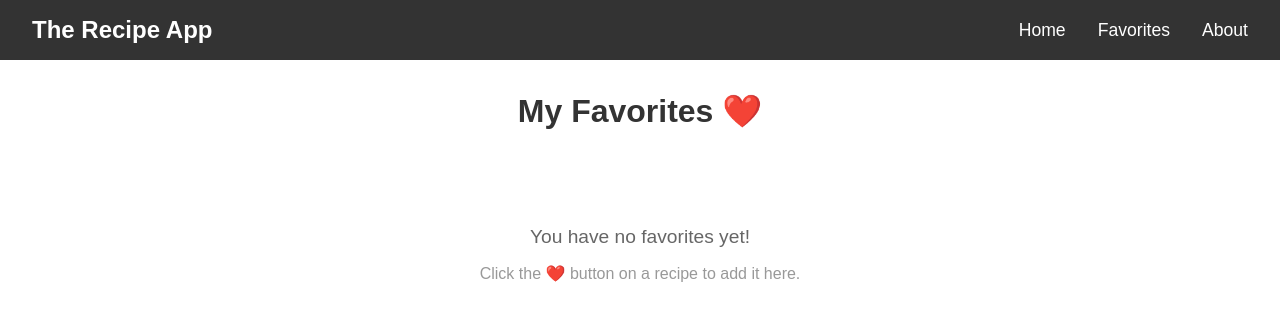
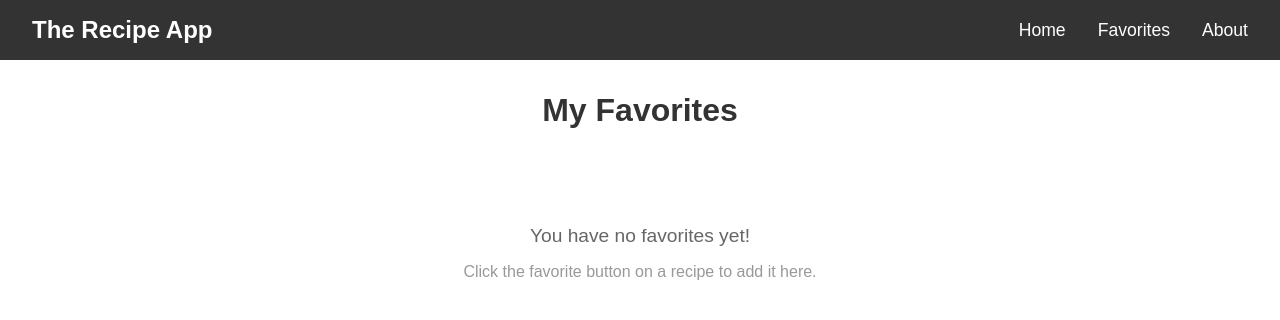
Before and after one commit to lunahjort/recept-projekt, a React (Vite) app: page /favorites in a window 1280 px wide. Shown: the top 320 px of the page. Built offline with nearby package versions, Linux system fonts and the light colour scheme.

Commit message:
sista koll i koden med kommentarer osv

```diff
--- a/index.html
+++ b/index.html
@@ -1,4 +1,4 @@
-<!doctype html>
+<!DOCTYPE html>
 <html lang="en">
   <head>
     <meta charset="UTF-8" />
--- a/src/components/Navbar.jsx
+++ b/src/components/Navbar.jsx
@@ -8,9 +8,11 @@ function Navbar() {
     <nav className="navbar">
       <h2 className="navbar-logo">The Recipe App</h2>
       <div className="navbar-links">
+
         {/* Link används istället för <a> eftersom det förhindrar sidladdning
             och istället använder react router för navigation.
             'to' attributet anger vilken route som ska aktiveras */}
+
         <Link to="/" className="navbar-link">Home</Link>
         <Link to="/favorites" className="navbar-link">Favorites</Link>
         <Link to="/about" className="navbar-link">About</Link>
--- a/src/components/RecipeCard.jsx
+++ b/src/components/RecipeCard.jsx
@@ -7,16 +7,21 @@ import './RecipeCard.css';
 function RecipeCard({ recipe }) {
   return (
     <div className="recipe-card">
+
       {/* strMealThumb - URL till receptbilden från API:et
           strMeal - receptets namn, använd som alt-text*/}
       <img src={recipe.strMealThumb} alt={recipe.strMeal} className="recipe-card-image"/>
       <div className="recipe-card-content">
+
         {/* receptets namn/titel */}
         <h3 className="recipe-card-title">{recipe.strMeal}</h3>
+
         {/* receptets kategori */}
         <p className="recipe-card-category">{recipe.strCategory}</p>
+
         {/* receptets ursprungsland*/}
         <p className="recipe-card-area">{recipe.strArea}</p>
+
         {/* länk till detaljsidan för receptet*/}
         <Link to={`/recipe/${recipe.idMeal}`} className="recipe-card-button">View Recipe</Link>
       </div>
--- a/src/pages/Favorites.jsx
+++ b/src/pages/Favorites.jsx
@@ -9,16 +9,19 @@ import './Favorites.css';
 function Favorites() {
   // favorites: Array med favorit-ID:n (strängar)
   // initialiseras med en funktion som körs en gång vid mount
-  // detta mönster (lazy initial state) och används för att
+  // detta mönster (lazy initial state) används för att
   // undvika att läsa från localStorage vid varje render
   const [favorites, setFavorites] = useState(() => {
+
     // hämtar sparade favoriter från localstorage
     const saved = localStorage.getItem('favorites');
+
     // JSON-strängen till array eller returnerar en tom array
     return saved ? JSON.parse(saved) : [];
   });
   // recipes: Array med fullständiga receptobjekt (hämtade från API:et)
   const [recipes, setRecipes] = useState([]);
+
   // loading: Boolean för loading-state
   const [loading, setLoading] = useState(true);
 
@@ -27,16 +30,17 @@ function Favorites() {
   useEffect(() => {
     const fetchFavorites = async () => {
       try {
-        // favorites är en array med ID:n: ["52772", "52854", ...]
+        // favorites är en array med ID:n: ["52772"]
         // Vi behöver konvertera varje ID till ett fullständigt receptobjekt
-
         // .map() skapar en array av Promises (ett API-anrop för varje ID)
         // Varje anrop hämtar receptdata baserat på ID
         const recipePromises = favorites.map(id => getRecipeById(id));
+
         // Promise.all() väntar tills alla API-anrop är klara
         // Detta är effektivt eftersom alla anrop körs parallellt
         // results blir en array med receptobjekt: [{recipe1}, {recipe2}, ...]
         const results = await Promise.all(recipePromises);
+
         // Om ett recept har tagits bort från API:et, returnerar getRecipeById null
         // .filter() tar bort alla null-värden från arrayen
         // recipe !== null betyder "behåll endast recept som inte är null"
@@ -44,6 +48,7 @@ function Favorites() {
       } catch (error) {
         console.error('Error fetching favorites:', error);
       } finally {
+
         // Avslutar loading-state oavsett om det lyckas eller misslyckas
         setLoading(false);
       }
@@ -55,13 +60,16 @@ function Favorites() {
 
   // funktion som tar bort ett recept från favoriter
   const removeFavorite = (id) => {
+
     // filter() skapar en ny array utan det angivna ID:t
     // favId !== id betyder "behåll alla ID:n UTOM det som ska tas bort"
     const updated = favorites.filter(favId => favId !== id);
+
     // Uppdaterar state med den nya favorit-arrayen
     // Detta triggar en re-render och useEffect körs igen
 
     setFavorites(updated);
+
     // Sparar den uppdaterade favorit-listan till localStorage
     // så att ändringen finns kvar vid nästa besök
     localStorage.setItem('favorites', JSON.stringify(updated));
@@ -69,9 +77,11 @@ function Favorites() {
 
   return (
     <div className="favorites-container">
-      <h1 className="favorites-title">My Favorites ❤️</h1>
+      <h1 className="favorites-title">My Favorites</h1>
+
       {/* Visar loading-text medan receptdata hämtas */}
       {loading && <p className="favorites-message">Loading favorites...</p>}
+
       {/* Visar ett meddelande om användaren inte har några favoriter
           Detta visas endast när: den inte laddar (!loading)
           och receptarrayen är tom (recipes.length === 0) */}
@@ -79,20 +89,24 @@ function Favorites() {
         <div className="favorites-empty">
           <p className="favorites-message">You have no favorites yet!</p>
           <p className="favorites-info">
-            Click the ❤️ button on a recipe to add it here.
+            Click the favorite button on a recipe to add it here.
           </p>
         </div>
       )}
 
       {!loading && recipes.length > 0 && (
         <div className="favorites-grid">
+
           {/* map() loopar genom alla favoritrecept */}
           {recipes.map(recipe => (
+
             // Vi wrappar varje RecipeCard i en div för att kunna
             // lägga till en "Remove"-knapp under kortet
             <div key={recipe.idMeal} className="favorites-card-wrapper">
+
               {/* Återanvänder RecipeCard-komponenten för att visa receptet */}
               <RecipeCard recipe={recipe} />
+
               {/* Remove-knapp för att ta bort receptet från favoriter
                   onClick använder en arrow function för att skicka med
                   receptets ID till removeFavorite-funktionen */}
--- a/src/pages/RecipeDetail.jsx
+++ b/src/pages/RecipeDetail.jsx
@@ -111,7 +111,7 @@ function RecipeDetail() {
       <div className="recipe-detail-header">
         <h1 className="recipe-detail-title">{recipe.strMeal}</h1>
         {/* Favorites-knapp - ändrar utseende baserat på isFavorite */}
-        <button className={`recipe-detail-fav-btn ${isFavorite ? 'favorited' : ''}`} onClick={toggleFavorite}> {isFavorite ? '❤️ Favorited' : '🤍 Add to Favorites'}</button>
+        <button className={`recipe-detail-fav-btn ${isFavorite ? 'favorited' : ''}`} onClick={toggleFavorite}> {isFavorite ? 'Favorited' : 'Add to Favorites'}</button>
       </div>
 
       {/* Receptbild */}
@@ -119,7 +119,7 @@ function RecipeDetail() {
 
       {/* Kategori och ursprungsland */}
       <div className="recipe-detail-info">
-        <span className="recipe-detail-badge">{recipe.strCategory}</span>
+        <span className="recipe-detail-badge">{recipe.strCategory}</span><br/>
         <span className="recipe-detail-badge">{recipe.strArea}</span>
       </div>
 
--- a/src/services/api.js
+++ b/src/services/api.js
@@ -61,8 +61,8 @@ export const getRandomRecipes = async (count = 8) => {
     const promises = Array(count).fill().map(() =>
       fetch(`${BASE_URL}/random.php`).then(res => res.json())
     );
-    // fetch returnerar ett Promise, .then() hanterar svaret direkt
-    // Promise.all() väntar tills ALLA anrop är klara
+    // fetch returnerar en promise, .then() hanterar svaret direkt
+    // Promise.all() väntar tills alla anrop är klara
     // om ett anrop misslyckas, misslyckas hela operationen
     // detta är effektivt eftersom alla anrop körs samtidigt (parallellt)
     const results = await Promise.all(promises);
```
Also changed, not shown: src/components/SearchBar.jsx (+7 -0 lines), src/pages/NotFound.jsx (+2 -5 lines).
